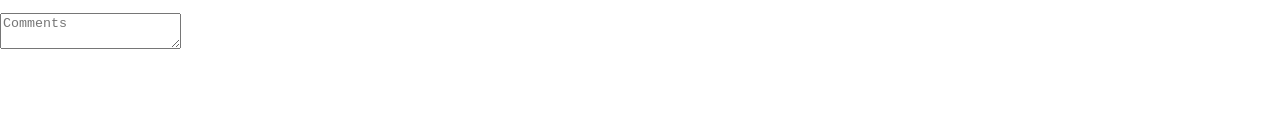
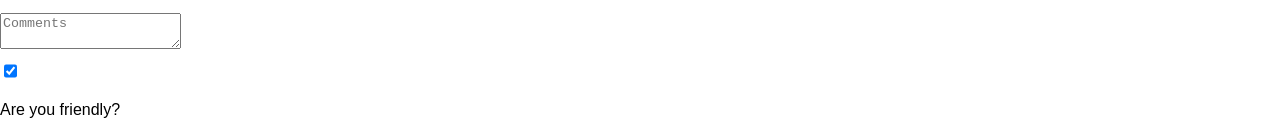
Before and after one commit to angrysun/meme-generator, a React (Create React App) app: page / in a window 1280 px wide. Shown: the part 659-797 px from the top of the page. Built offline with nearby package versions, Linux system fonts and the light colour scheme.

Commit message:
checkbox type added

```diff
--- a/src/components/Form.js
+++ b/src/components/Form.js
@@ -2,16 +2,23 @@ import { useState } from "react"
 
 export default function Form() {
   const [formData, setFormData] = useState(
-    { firstName: "", lastName: "", email: "", comments: "" }
+    {
+      firstName: "",
+      lastName: "",
+      email: "",
+      comments: "",
+      isFriendly: true
+    }
   )
 
   console.log(formData)
 
   function handleChange(event) {
+    const {name, value, type, checked} = event.target
     setFormData(prevFormData => {
       return {
         ...prevFormData,
-        [event.target.name]: event.target.value
+        [name]: type === "checkbox" ? checked : value
       }
     })
   }
@@ -47,6 +54,16 @@ export default function Form() {
         name="comments"
         value={formData.comments}
       />
+      <input
+        type="checkbox"
+        id="isFriendly"
+        checked={formData.isFriendly}
+        onChange={handleChange}
+        name="isFriendly"
+      />
+      {/* htmlFor added for cleaner code and clarity */}
+      <label htmlFor="isFriendly">Are you friendly?</label>
+      <br />
     </form>
   )
 }
```
